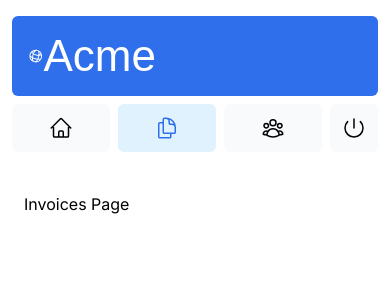
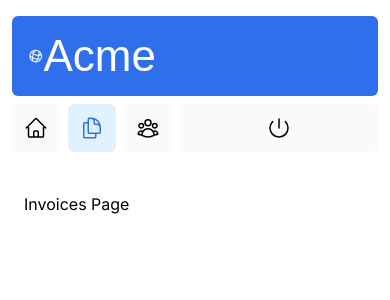
Before and after one commit to adtyaryn0412/nextjs-dashboard, a Next.js app: page /dashboard/invoices in a window 390 px wide. Shown: the top 300 px of the page. Built offline with nearby package versions, Linux system fonts and the light colour scheme; a web font is replaced by a local one.

Commit message:
chore: temporary bypass login button to home

```diff
--- a/app/ui/dashboard/sidenav.tsx
+++ b/app/ui/dashboard/sidenav.tsx
@@ -17,12 +17,13 @@
       <div className="flex grow flex-row justify-between space-x-2 md:flex-col md:space-x-0 md:space-y-2">
         <NavLinks />
         <div className="hidden h-auto w-full grow rounded-md bg-gray-50 md:block"></div>
-        <form>
-          <button className="flex h-[48px] w-full grow items-center justify-center gap-2 rounded-md bg-gray-50 p-3 text-sm font-medium hover:bg-sky-100 hover:text-blue-600 md:flex-none md:justify-start md:p-2 md:px-3">
-            <PowerIcon className="w-6" />
-            <div className="hidden md:block">Sign Out</div>
-          </button>
-        </form>
+        <Link
+          href="/"
+          className="flex h-[48px] w-full grow items-center justify-center gap-2 rounded-md bg-gray-50 p-3 text-sm font-medium hover:bg-sky-100 hover:text-blue-600 md:flex-none md:justify-start md:p-2 md:px-3"
+        >
+          <PowerIcon className="w-6" />
+          <div className="hidden md:block">Sign Out</div>
+        </Link>
       </div>
     </div>
   );
```
